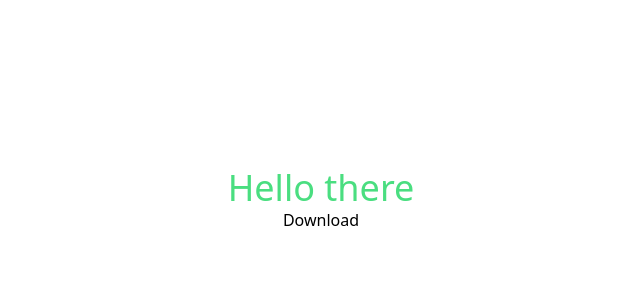
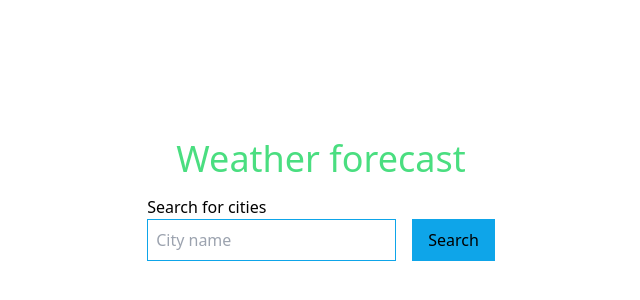
Before and after one commit to ppozniak/weather-forecast, a React (Vite) app: page / in a window 1280 px wide. Shown: the top 300 px of the page, without its empty margins (319-959 px from the left). Built offline with nearby package versions, Linux system fonts and the light colour scheme.

Commit message:
Formatting

```diff
--- a/src/App.tsx
+++ b/src/App.tsx
@@ -1,35 +1,51 @@
-import { fetchWeekForecast, geocodingSearch } from "./api";
+import { fetchWeekForecast } from "./api";
 import { useState } from "react";
 import { forecastResultsToChart } from "./utils/chart-transformers";
 import { Serie } from "@nivo/line";
 import LineChart from "./components/line-chart";
+import CitySearchForm from "./components/city-search-form";
+import { GeocodeSearchResults } from "./api/types";
 
 function App() {
   const [chartData, setChartData] = useState<Serie[]>([]);
+  const [results, setResults] = useState<GeocodeSearchResults>();
 
-  const handleClick = async () => {
-    const results = await geocodingSearch("paris");
-    console.log("🚀 ~ fetchThing ~ results:", results);
+  // @TODO: Loading state
+  const [errorMessage, setErrorMessage] = useState("");
 
-    const { longitude, latitude } = results[0];
-    const forecast = await fetchWeekForecast({ longitude, latitude });
-    console.log("🚀 ~ handleClick ~ forecast:", forecast);
+  const handleSearchSuccess = async (results: GeocodeSearchResults[]) => {
+    if (results.length) {
+      setErrorMessage("");
+      const { longitude, latitude } = results[0];
+      setResults(results[0]);
+      const forecast = await fetchWeekForecast({ longitude, latitude });
+      const data = forecastResultsToChart(forecast);
 
-    const data = forecastResultsToChart(forecast);
-    console.log("🚀 ~ handleClick ~ data:", data);
-
-    setChartData(data);
+      setChartData(data);
+    } else {
+      setErrorMessage("City not found");
+    }
   };
 
   return (
     <div className="container h-screen">
       <div className="flex justify-center items-center h-full flex-col">
-        <h1 className="text-4xl text-green-400">Hello there</h1>
-        <div>
-          <button onClick={handleClick}>Download</button>
-        </div>
+        <h1 className="text-4xl text-green-400 mb-4">Weather forecast</h1>
+        <CitySearchForm onSearch={handleSearchSuccess} />
+
+        {errorMessage && (
+          <div className="text-red-700 mt-4 animate-pulse">{errorMessage}</div>
+        )}
+
         <div className="w-full h-96 mt-4 max-w-4xl">
-          {!!chartData.length && <LineChart data={chartData} />}
+          {!!chartData.length && (
+            <>
+              <div>
+                Forecast for {results?.country}, {results?.name}
+              </div>
+              <LineChart data={chartData} />
+            </>
+          )}
         </div>
       </div>
     </div>
--- /dev/null
+++ b/src/components/city-search-form.tsx
@@ -0,0 +1,56 @@
+import { useState } from "react";
+import { geocodingSearch } from "../api";
+import { GeocodeSearchResults } from "../api/types";
+
+interface CitySearchFormProps {
+  onSearch: (results: GeocodeSearchResults[]) => void;
+}
+
+// @TODO: Would be much better to use autocomplete-dropdown component from some library
+export default function CitySearchForm(props: CitySearchFormProps) {
+  const [value, setValue] = useState("");
+  const [loading, setLoading] = useState(false);
+
+  const handleSubmit = async (event: React.FormEvent<HTMLFormElement>) => {
+    event.preventDefault();
+    if (!value) return;
+
+    setLoading(true);
+
+    try {
+      // @TODO: Signal abort
+      const results = await geocodingSearch(value);
+      props.onSearch(results);
+    } catch (error) {
+      // @TODO: Error handling
+      console.log(error);
+    } finally {
+      setLoading(false);
+    }
+  };
+
+  return (
+    <form onSubmit={handleSubmit}>
+      <label className="bold block" htmlFor="search">
+        Search for cities
+      </label>
+      <div className="flex">
+        <input
+          value={value}
+          onChange={(event) => setValue(event.target.value)}
+          className="bold block border border-sky-500 p-2 mr-4"
+          type="text"
+          placeholder="City name"
+          id="search"
+        />
+        <button
+          type="submit"
+          disabled={loading}
+          className="bg-sky-500 px-4 hover:bg-sky-600 focus:bg-sky-600 disabled:bg-slate-400"
+        >
+          Search
+        </button>
+      </div>
+    </form>
+  );
+}
--- a/src/utils/chart-transformers.ts
+++ b/src/utils/chart-transformers.ts
@@ -2,6 +2,13 @@ import { Datum, Serie } from "@nivo/line";
 import { ForecastResults } from "../api/types";
 import { pick } from "lodash";
 
+const READABLE_SERIES_ID = {
+  temperature_2m_max: "Max temp",
+  temperature_2m_min: "Min temp",
+  precipitation_sum: "Precipitation",
+} as const;
+
+// @TODO: Use units from results
 export function forecastResultsToChart(results: ForecastResults): Serie[] {
   // Pick serializable data sets
   const serializable = pick(results.daily, [
@@ -23,7 +30,13 @@ export function forecastResultsToChart(results: ForecastResults): Serie[] {
         y: value,
       }));
 
-      return [...final, { id, data: points }];
+      return [
+        ...final,
+        {
+          id: READABLE_SERIES_ID[id as keyof typeof READABLE_SERIES_ID],
+          data: points,
+        },
+      ];
     },
     []
   );
```
Also changed, not shown: 1 other file (tests, documents, lock files or other folders).
